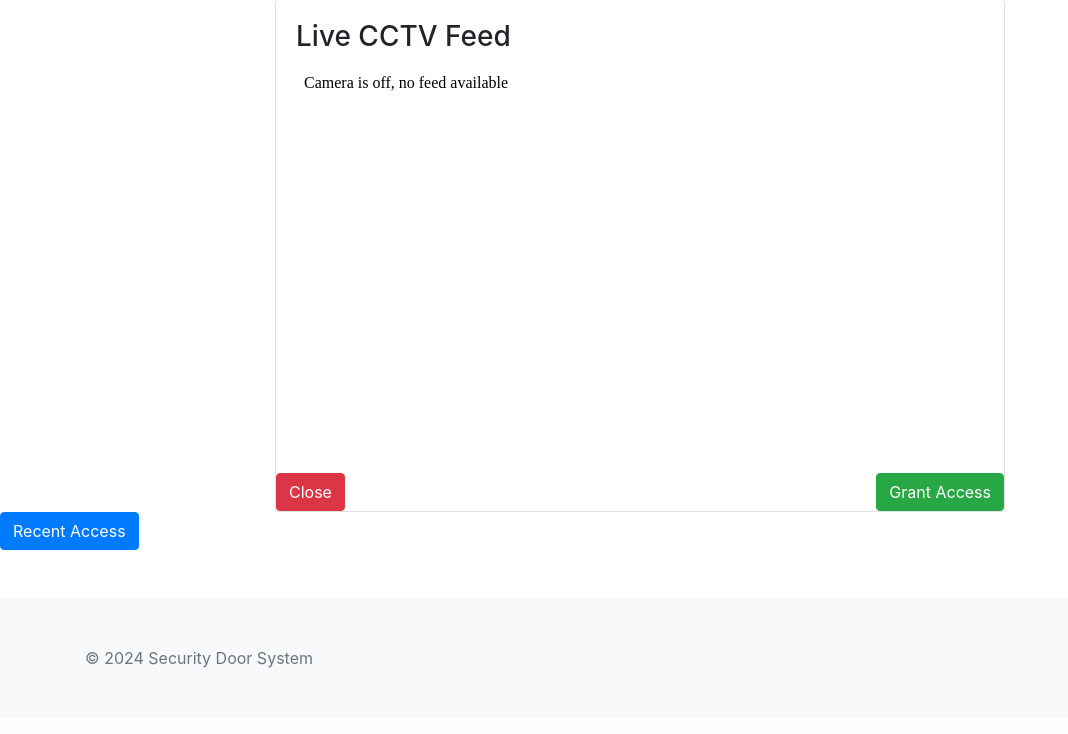
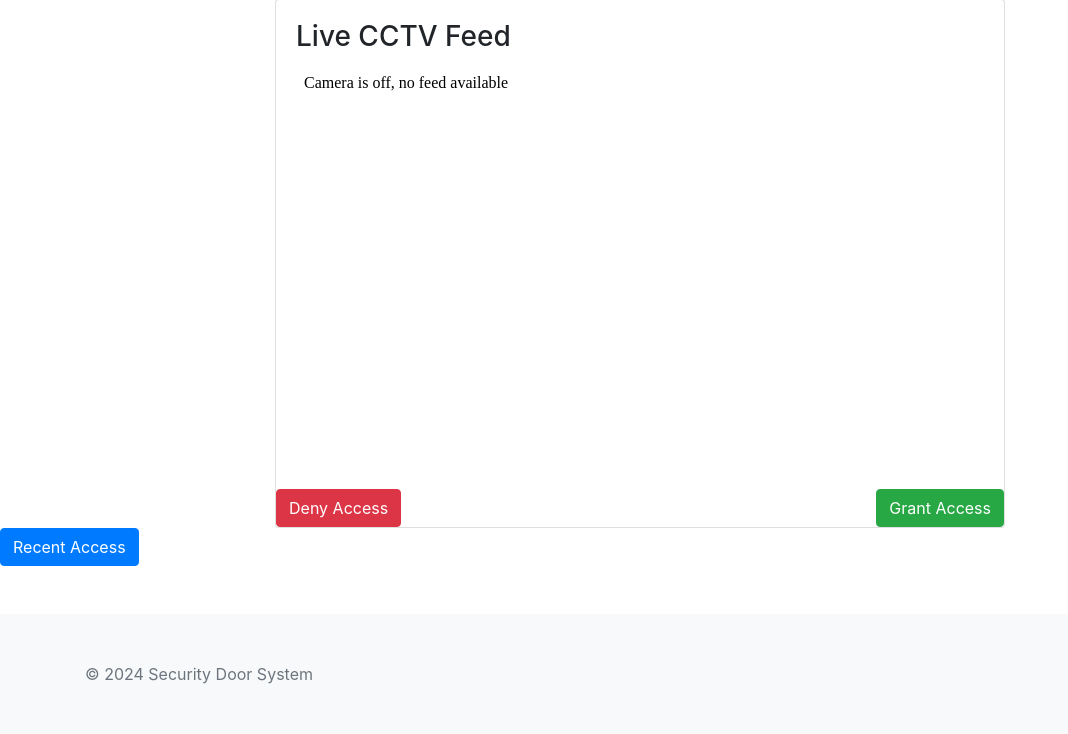
Before and after one commit to Brown-scripts/Security-Door-, a Flask app: page / in a window 1280 px wide. Shown: the part 381-1115 px from the top of the page, without its empty margins (0-1068 px from the left). Before the commit the page ends 1049 px from the top, so only its background shows below. Run offline with Flask 3, Linux system fonts and the light colour scheme; some libraries are stand-ins or nearby versions.

Commit message:
modifying door access control

```diff
--- a/app.py
+++ b/app.py
@@ -132,6 +132,16 @@
 def uploaded_file(filename):
     return send_from_directory('uploads', filename)
 
+@app.route('/grant_access', methods=['POST'])
+def grant_access():
+    client.publish("glblcd/door", "Grant Access")
+    return "Access Granted", 200
+
+@app.route('/deny_access', methods=['POST'])
+def deny_access():
+    client.publish("glblcd/door", "Deny Access")
+    return "Access Denied", 200
+
 if __name__ == '__main__':
     # Ensure the 'uploads' directory exists
     if not os.path.exists('uploads'):
--- a/send.py
+++ b/send.py
@@ -12,6 +12,7 @@
     print(message)
     client.publish("glblcd/videocam", message)
 
+
 def no_motion_function():
     sleep(10)
     message = "Motion Stopped"
@@ -24,6 +25,7 @@
         print("Connected to broker")
         global Connected  # Use global variable
         Connected = True  # Signal connection
+        client.subscribe("glblcd/door")
 
     else:
         print("Connection failed")
--- a/templates/index.html
+++ b/templates/index.html
@@ -3,11 +3,9 @@
 <head>
     <meta charset="UTF-8">
     <meta name="viewport" content="width=device-width, initial-scale=1.0">
-    <meta http-equiv="refresh" content="10">
     <title>Security Door System</title>
     <link rel="stylesheet" href="https://stackpath.bootstrapcdn.com/bootstrap/4.5.2/css/bootstrap.min.css">
     <link rel="stylesheet" href="styles.css">
-
 </head>
 <body>
     <header class="bg-dark text-white py-3">
@@ -26,38 +24,40 @@
                         <div class="embed-responsive embed-responsive-16by9">
                             <iframe class="embed-responsive-item" src="{{url_for('video')}}" allowfullscreen></iframe>
                         </div>
-
                     </div>
-                        <div class="access-controls d-flex justify-content-between">
-                            <button class="btn btn-danger" id="close-btn">Close</button>
+                    <div class="access-controls d-flex justify-content-between mt-3">
+                        <button class="btn btn-danger" id="deny-access-btn">Deny Access</button>
                         <button class="btn btn-success" id="grant-access-btn">Grant Access</button>
                     </div>
-
+                </div>
+            </div>
+        </div>
     </div>
 
-                </div>
-
-            </div>
-
-        </div>
-
-    </div>
     <div>
-
         <button class="btn btn-primary fixed-right" id="recent-access-btn">Recent Access</button>
     </div>
 
     <footer class="bg-light py-5 mt-5">
         <div class="container">
             <p class="mb-0 text-muted">&copy; 2024 Security Door System</p>
-            <link rel="stylesheet" href="https://stackpath.bootstrapcdn.com/bootstrap/4.5.2/css/bootstrap.min.css">
-
         </div>
     </footer>
 
+    <script>
+        document.getElementById('grant-access-btn').addEventListener('click', function() {
+            fetch('/grant_access', {method: 'POST'})
+                .then(response => response.text())
+                .then(data => console.log(data))
+                .catch(error => console.error('Error:', error));
+        });
 
-    <script>
-        // ... (your existing JavaScript code)
+        document.getElementById('deny-access-btn').addEventListener('click', function() {
+            fetch('/deny_access', {method: 'POST'})
+                .then(response => response.text())
+                .then(data => console.log(data))
+                .catch(error => console.error('Error:', error));
+        });
     </script>
 </body>
 </html>
```
Lines whose indentation alone changed are shown as unchanged.
